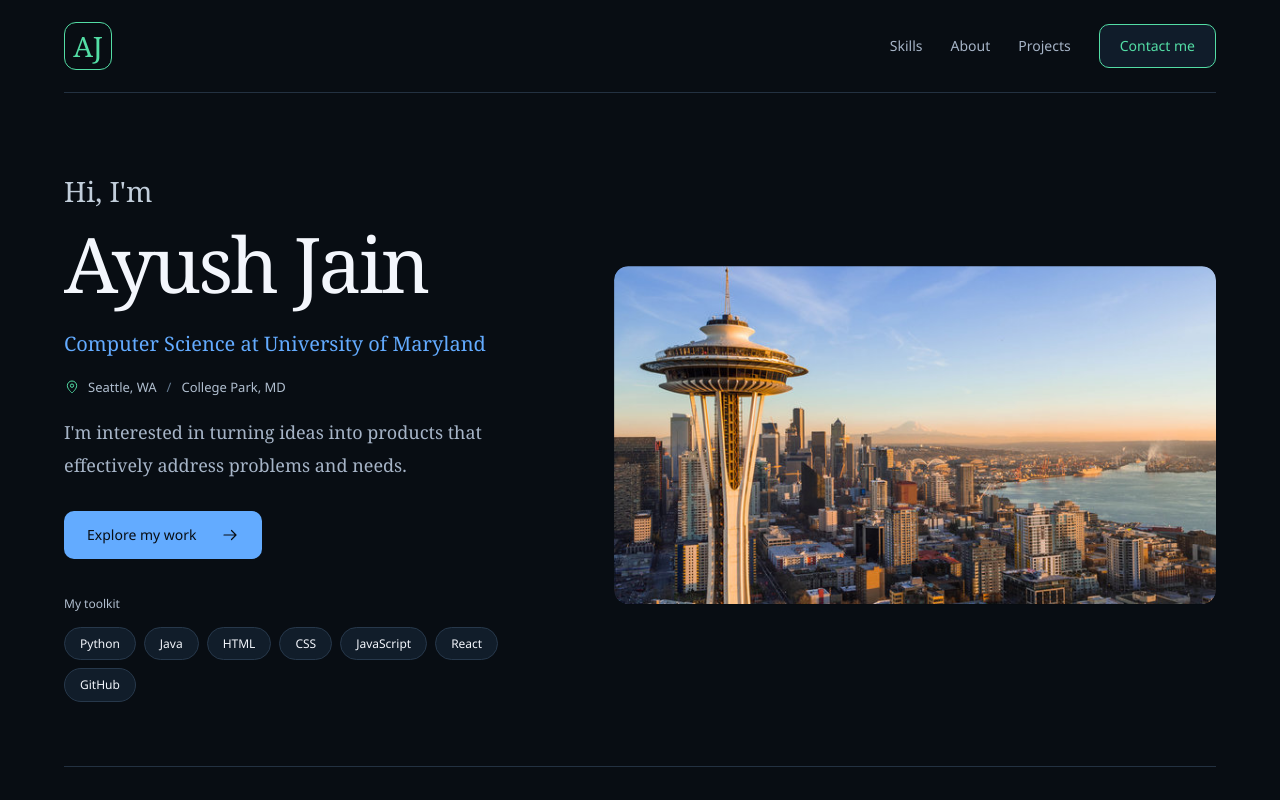
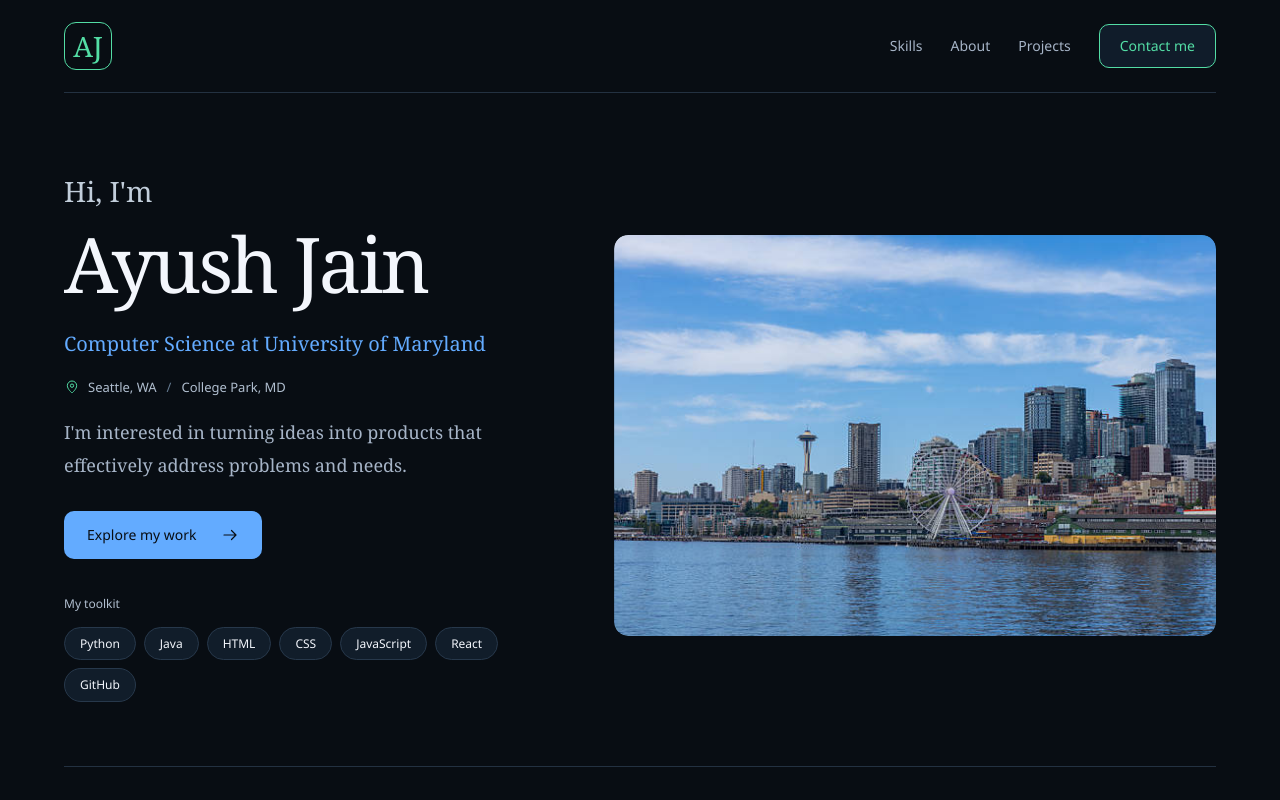
Before and after one commit to ayushj15234/PersonalPortfolio, a React (Vite) app: page / in a window 1280 px wide. Shown: the top 800 px of the page. Built offline with nearby package versions, Linux system fonts and the light colour scheme.

Commit message:
New Seattle image

```diff
--- a/src/App.jsx
+++ b/src/App.jsx
@@ -84,7 +84,7 @@ function App() {
             </div>
           </div>
           <figure className="hero-image" onPointerMove={tiltPhoto} onPointerLeave={event => { event.currentTarget.style.setProperty('--tilt-x', '0deg'); event.currentTarget.style.setProperty('--tilt-y', '0deg') }}>
-            <div className="photo-frame"><img src={seattleImg} alt="Seattle skyline featuring the Space Needle" width="641" height="360" fetchPriority="high" /></div>
+            <div className="photo-frame"><img src={seattleImg} alt="Seattle skyline featuring the Space Needle" width="612" height="408" fetchPriority="high" /></div>
           </figure>
         </section>
         <section id="about" className="about section" aria-labelledby="about-title">
```
Also changed, not shown: src/assets/seattle.avif (deleted), src/assets/seattle.jpg.
